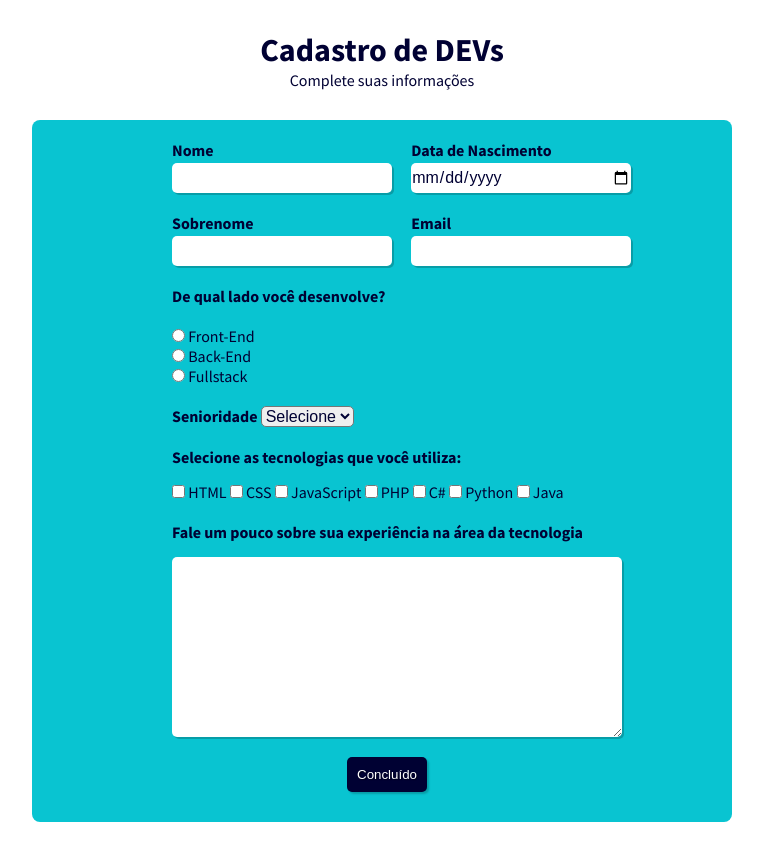
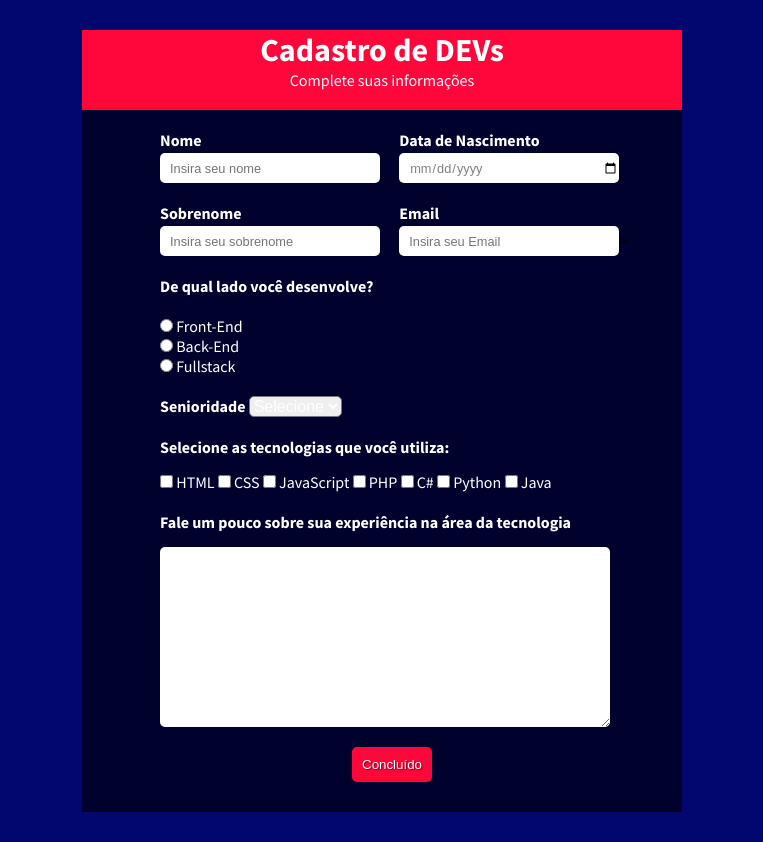
Before and after one commit to AidaFig/Formulario-Simples, a plain HTML site: page index.html in a window 1280 px wide. Shown: the whole page, without its empty margins (258-1021 px from the left). Drawn offline with Linux system fonts and the light colour scheme.

Commit message:
Estilizando o formulario

```diff
--- a/index.html
+++ b/index.html
@@ -24,10 +24,10 @@
     <fieldset class="grupo">
         <div class="campo">
             <label for="name"><strong>Nome</strong></label>
-            <input type="text" name="nome" id="nome">
+            <input type="text" name="nome" id="nome" placeholder="Insira seu nome">
 
             <label for="lastname"><strong>Sobrenome</strong> </label>
-            <input type="text" name="lastname" id="lastname" >
+            <input type="text" name="lastname" id="lastname" placeholder="Insira seu sobrenome">
         </div>
 
         <div class="campo">
@@ -35,7 +35,7 @@
             <input type="date" name="birth" id="birth">
 
             <label><strong> Email</strong></label>
-            <input type="email" name="email" id="email" required>
+            <input type="email" name="email" id="email" required placeholder="Insira seu Email">>
         </div>
 
 
--- a/styles/scss/style.scss
+++ b/styles/scss/style.scss
@@ -5,10 +5,14 @@
 body {
     font-family: 'Source Sans Pro', sans-serif;
     font-size: 1em;
-    background-color: #ffffff;
+    background-color: #02066F;
 
 }
 .titles {
+    width: 600px;
+    height: 80px;
+    margin: auto;
+    background-color: #FF073A;
 
     #titulo {
         margin-top: 30px;
@@ -24,10 +28,12 @@ body {
 }
 
 form {
-    max-width: 700px;
-    margin: 10px auto;
-    border-radius: 8px;
-    background-color: #09c4d1;
+    max-width: 600px;
+    margin: auto;
+    margin-bottom: 30px;
+    //border-radius: 8px;
+    background-color: #00022E;
+    ;
 
     input{
         @include elements-style;
@@ -43,7 +49,7 @@ form {
     }*/
 
     fieldset {
-        margin-left: 20%;
+        margin-left: 13%;
         border: none;
         justify-content: center;
         margin-bottom: 20px;
@@ -64,8 +70,14 @@ form {
                 height: 30px;
                 border-radius: 5px;
                 border: none;
-                box-shadow:  2px 2px rgba(0,0,0,0.2);
+                color: gray;
+                padding-left: 10px;
+                font-size: 0.8em;
+                //box-shadow:  2px 2px rgba(0,0,0,0.2);
+
             }
+
+
         }
 
         .grupo2 {
@@ -85,7 +97,7 @@ form {
                 height: 25px;
                 border-radius: 5px;
                 border: none;
-                box-shadow: 2px 2px 2px rgba(0,0,0,0.2);
+                //box-shadow: 2px 2px 2px rgba(0,0,0,0.2);
             }
         }
         .grupo4 {
@@ -109,7 +121,7 @@ form {
             textarea {
                 border-radius: 5px;
                 border: none;
-                box-shadow:  2px 2px rgba(0,0,0,0.2);
+                //box-shadow:  2px 2px rgba(0,0,0,0.2);
             }
         }
 
@@ -118,15 +130,15 @@ form {
         margin-left: 45%;
         margin-bottom: 30px;
         padding: 10px 10px;
-        background-color: $text-color;
+        background-color: #FF073A;
         border: none;
         color: #FFFFFF;
         border-radius: 5px;
-        box-shadow: 2px 2px 2px rgba(0,0,0,0.2);
+        //box-shadow: 2px 2px 2px rgba(0,0,0,0.2);
         text-shadow: 1px 1px 1px rgba(0,0,0,0.5);
 
         &:hover {
-        background-color: #08787F;
+        background-color: #02066F;
         //box-shadow: inset 2px 2px 2px rgba(0,0,0,0.2);
         text-shadow: none;
 
--- a/styles/scss/variables.scss
+++ b/styles/scss/variables.scss
@@ -1 +1 @@
-$text-color: #000133;
+$text-color: #FFFFFF;
```
Also changed, not shown: styles/css/style.css, 1 other file.
